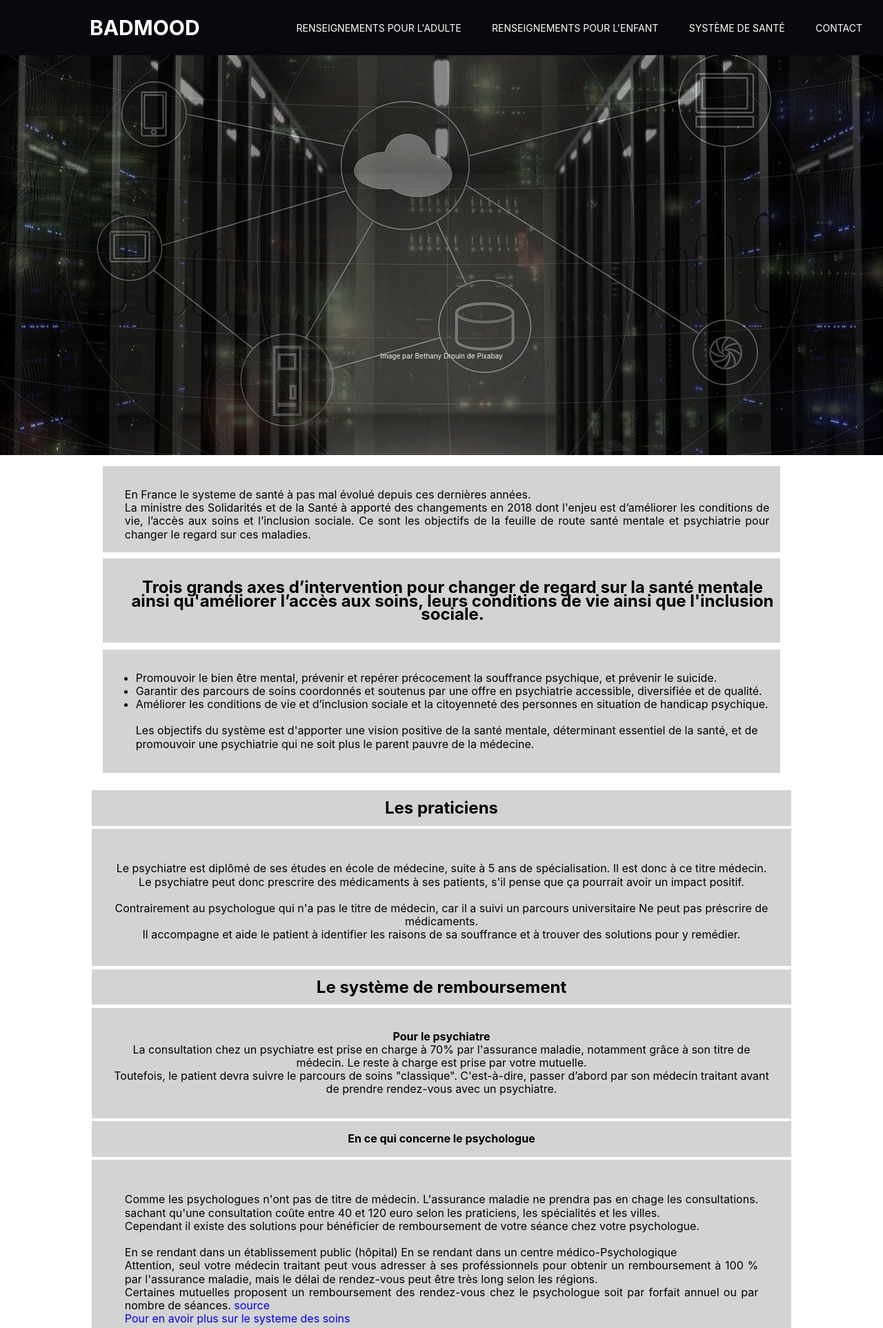
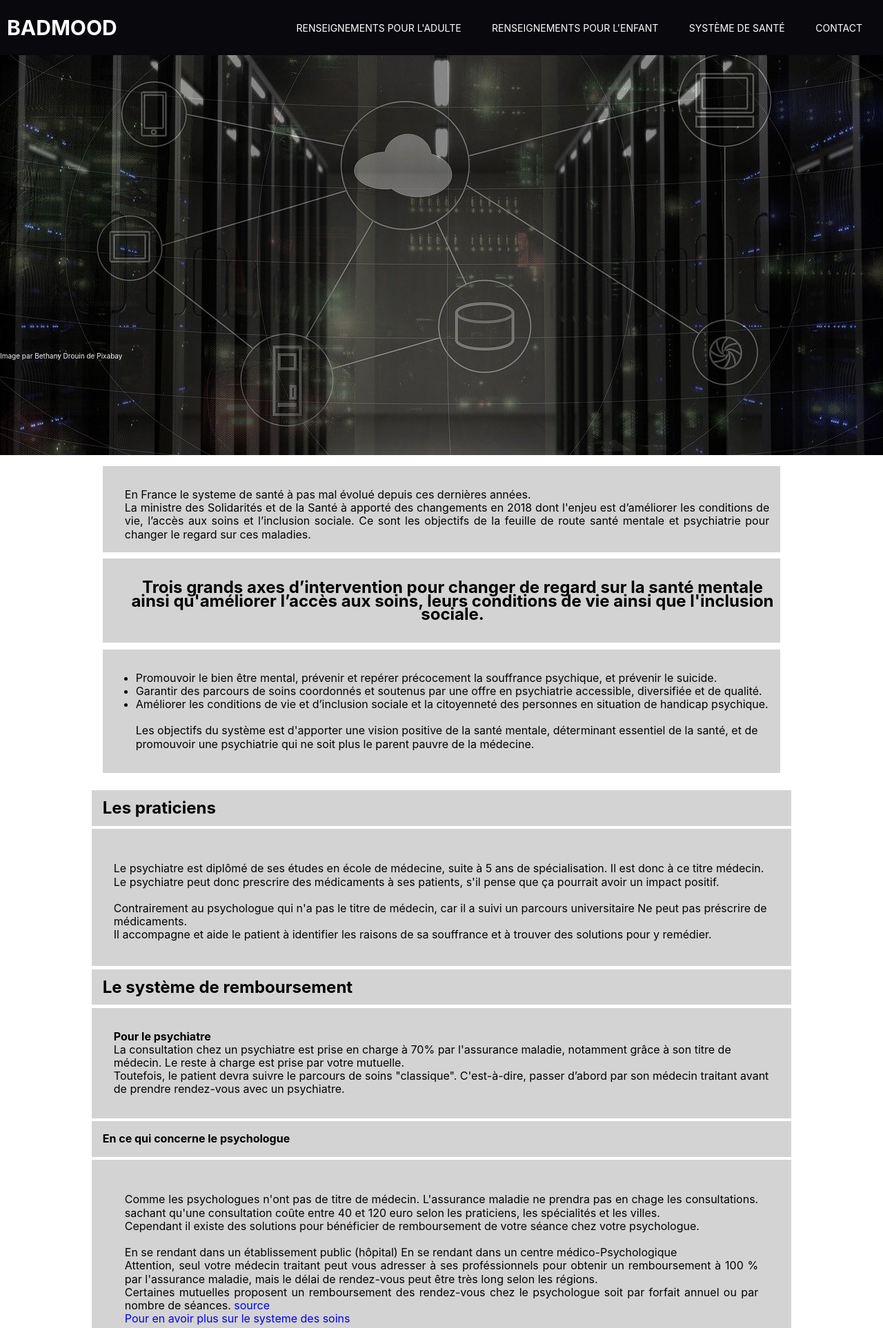
Before and after one commit to FranciscoKevin/Badmood, a PHP site: page /page_infoSysteme.php in a window 1280 px wide. Shown: the top 1926 px of the page at 69% size. Run offline with PHP 8.4, Linux system fonts and the light colour scheme; some libraries are stand-ins or nearby versions.

Commit message:
correction bug page systeme sante

```diff
--- a/infoSysteme.css
+++ b/infoSysteme.css
@@ -1,12 +1,4 @@
-body {
-    display: inline-flex;
-    flex-direction: column;
-    justify-content: center;
-    align-items: center;
-    text-align: center;
-    width: 100%;
 
-}
 /* Photo haut */
 .photoSystemeTop {
     background-image: url('./img/systemeSante.jpg');
--- a/page_enfant.css
+++ b/page_enfant.css
@@ -1,5 +1,3 @@
-
-
 .mainBox {
     display: flex;
     flex-direction: column;
--- a/page_infoSysteme.php
+++ b/page_infoSysteme.php
@@ -5,7 +5,6 @@
     <title>BadMood - Le système de santé en France</title>
     <link rel="stylesheet" href="style.css">
     <link rel="stylesheet" href="header.css">
-    <link rel="stylesheet" href="#">
     <link rel="stylesheet" href="footer.css">
     <link rel="stylesheet" href="infoSysteme.css">
 
```
